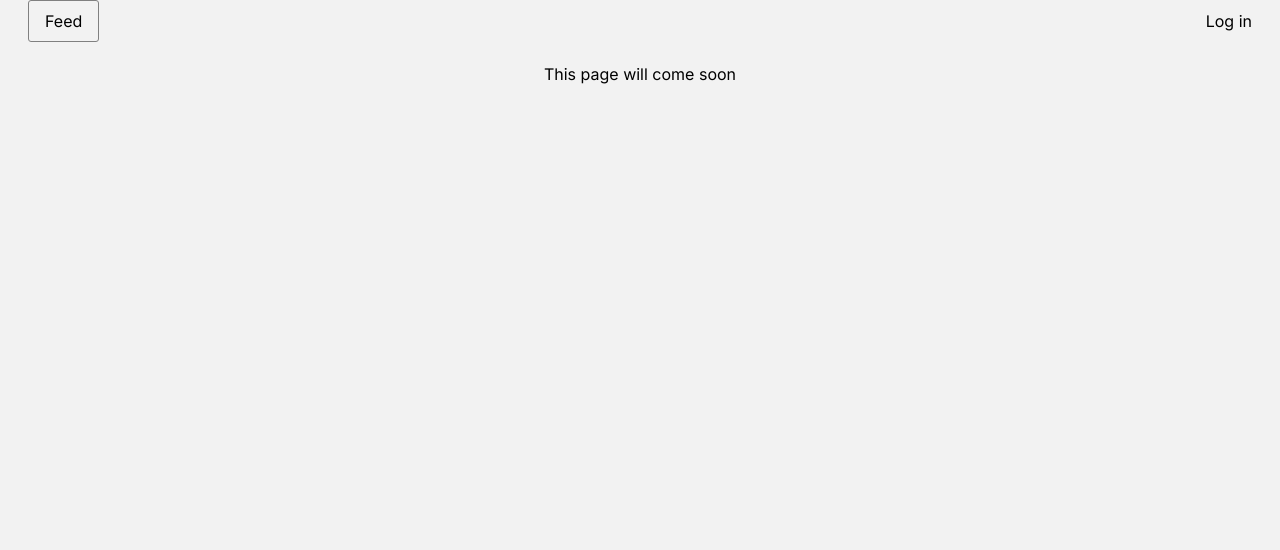
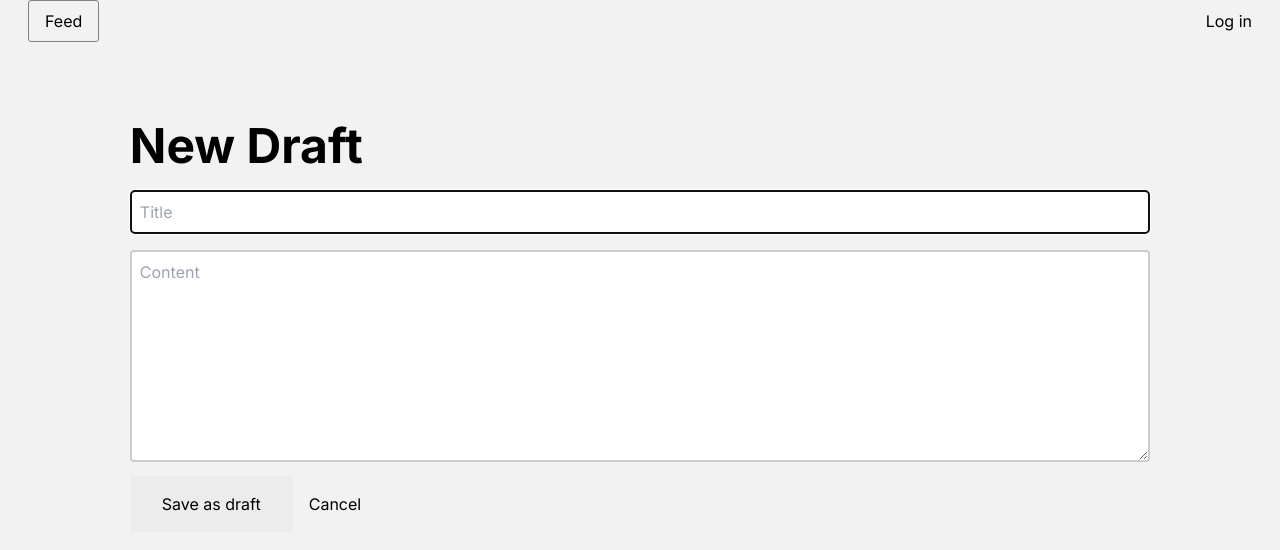
Before and after one commit to siva636/nextjs-blog, a Next.js app: page /create in a window 1280 px wide. Shown: the top 550 px of the page. Built offline with nearby package versions, Linux system fonts and the light colour scheme; no server answers.

Commit message:
Creating drafts

```diff
--- /dev/null
+++ b/app/api/post/route.ts
@@ -0,0 +1,16 @@
+import { auth } from '@/auth';
+import prisma from '@/lib/prisma';
+
+export async function POST(req: Request) {
+  const { title, content } = await req.json();
+  const session = await auth();
+
+  const result = await prisma.post.create({
+    data: {
+      title: title,
+      content: content,
+      author: { connect: { email: session?.user?.email || '' } },
+    },
+  });
+  Response.json(result);
+}
--- a/app/create/create.module.css
+++ b/app/create/create.module.css
@@ -1,3 +1,25 @@
-.create {
-  text-align: center;
+.page {
+  padding: 3rem;
+  display: flex;
+  justify-content: center;
+  align-items: center;
 }
+
+.page input[type='text'],
+.page textarea {
+  width: 100%;
+  padding: 0.5rem;
+  margin: 0.5rem 0;
+  border-radius: 0.25rem;
+  border: 0.125rem solid rgba(0, 0, 0, 0.2);
+}
+
+.page input[type='submit'] {
+  background: #ececec;
+  border: 0;
+  padding: 1rem 2rem;
+}
+
+.back {
+  margin-left: 1rem;
+}
--- a/app/create/page.tsx
+++ b/app/create/page.tsx
@@ -1,8 +1,57 @@
-import React from 'react';
+'use client';
+import React, { useState } from 'react';
 import styles from './create.module.css';
+import { useRouter } from 'next/navigation';
 
 const Create = () => {
-  return <div className={styles.create}>This page will come soon</div>;
+  const [title, setTitle] = useState('');
+  const [content, setContent] = useState('');
+  const router = useRouter();
+
+  const submitData = async (e: React.SyntheticEvent) => {
+    e.preventDefault();
+    try {
+      const body = { title, content };
+      await fetch('/api/post', {
+        method: 'POST',
+        headers: { 'Content-Type': 'application/json' },
+        body: JSON.stringify(body),
+      });
+      router.push('/drafts');
+    } catch (error) {
+      console.error('error...', error);
+    }
+  };
+
+  return (
+    <div className={styles.page}>
+      <form onSubmit={submitData}>
+        <h1>New Draft</h1>
+        <input
+          autoFocus
+          onChange={(e) => setTitle(e.target.value)}
+          placeholder='Title'
+          type='text'
+          value={title}
+        />
+        <textarea
+          cols={50}
+          onChange={(e) => setContent(e.target.value)}
+          placeholder='Content'
+          rows={8}
+          value={content}
+        />
+        <input
+          disabled={!content || !title}
+          type='submit'
+          value='Save as draft'
+        ></input>
+        <button className={styles.back} onClick={() => router.push('/')}>
+          Cancel
+        </button>
+      </form>
+    </div>
+  );
 };
 
 export default Create;
--- a/app/drafts/drafts.module.css
+++ b/app/drafts/drafts.module.css
@@ -1,3 +1,16 @@
-.create {
-  text-align: center;
+.page {
+  background-color: white;
+  padding: 20px;
 }
+
+.post {
+  transition: box-shadow 0.1s ease-in;
+}
+
+.post:hover {
+  box-shadow: 1px 1px 3px #aaa;
+}
+
+.post + .post {
+  margin-top: 2rem;
+}
--- a/app/drafts/page.tsx
+++ b/app/drafts/page.tsx
@@ -1,8 +1,36 @@
 import React from 'react';
 import styles from './drafts.module.css';
+import { auth } from '@/auth';
+import prisma from '@/lib/prisma';
+import Post, { PostProps } from '@/components/Post';
 
-const Create = () => {
-  return <div className={styles.create}>This page will come soon</div>;
+const Drafts = async () => {
+  const session = await auth();
+
+  const drafts = await prisma.post.findMany({
+    where: {
+      author: { email: session?.user?.email },
+      published: false,
+    },
+    include: {
+      author: {
+        select: { name: true },
+      },
+    },
+  });
+
+  return (
+    <div className={styles.page}>
+      <h1>My Drafts</h1>
+      <main>
+        {drafts.map((post: any) => (
+          <div key={post.id} className={styles.post}>
+            <Post post={post} />
+          </div>
+        ))}
+      </main>
+    </div>
+  );
 };
 
-export default Create;
+export default Drafts;
```
